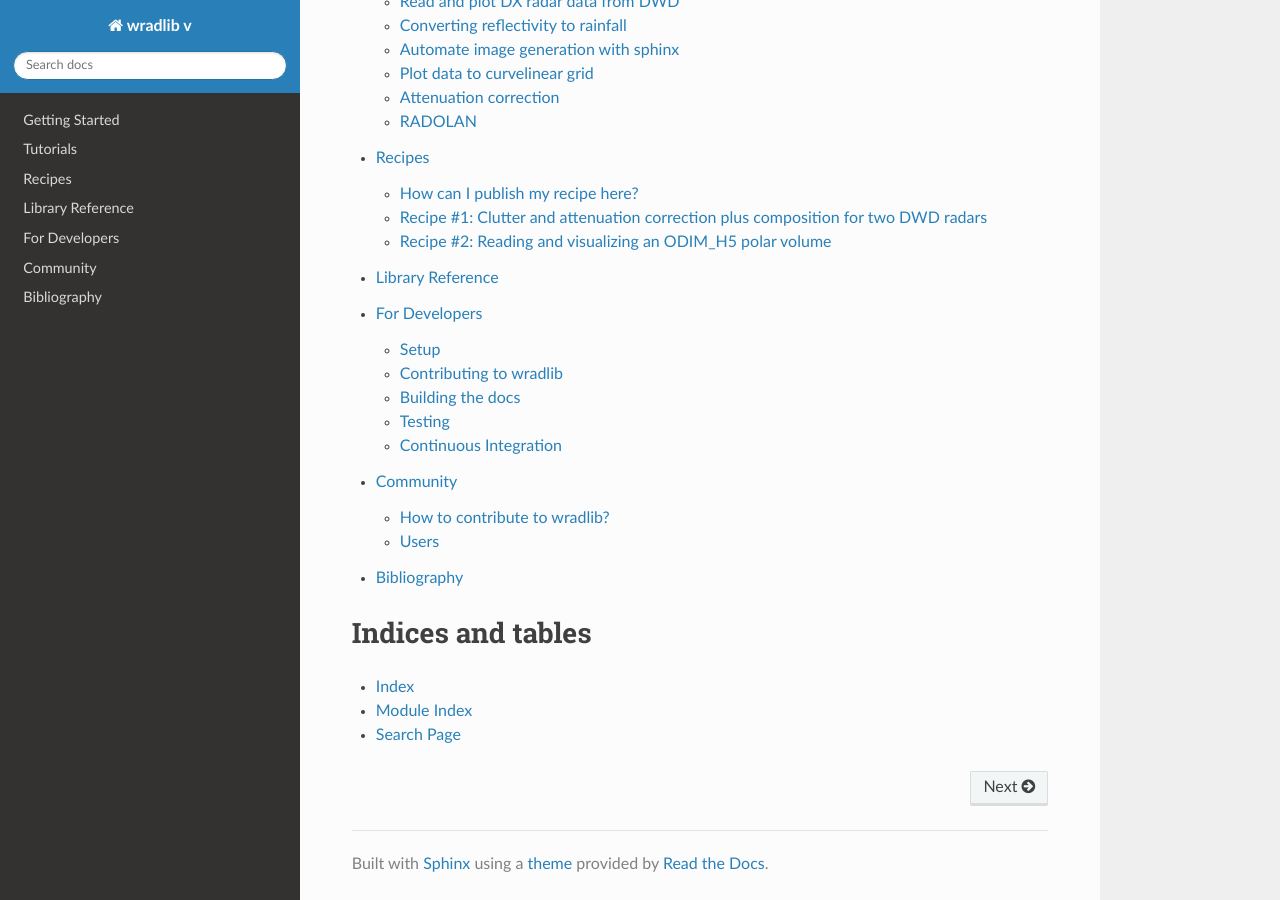
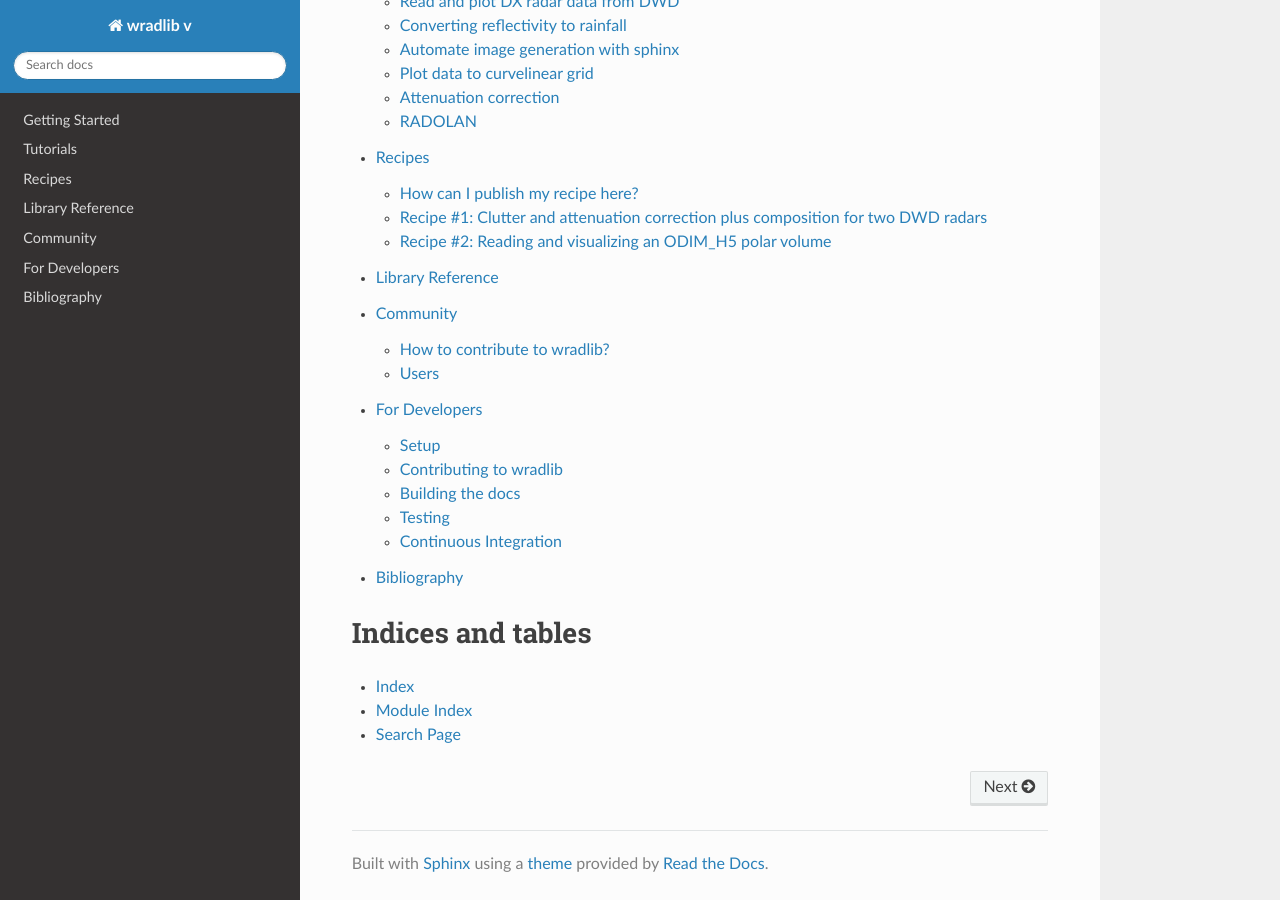
Before and after one commit to wradlib/wradlib-docs, a Sphinx documentation site: the page built from source/index.rst, in a window 1280 px wide and 900 px high, scrolled down 1265 px. Built offline with Sphinx 7.4.7 and the Read the Docs theme 2.0.0, drawn with Linux system fonts in a browser that asks for light colours.

```diff
--- a/source/index.rst
+++ b/source/index.rst
@@ -26,8 +26,8 @@ This documentation is under steady development. It provides a complete library r
    tutorials
    recipes
    reference
+   community
    dev_setup
-   community
    zreferences
 
 Indices and tables
```
